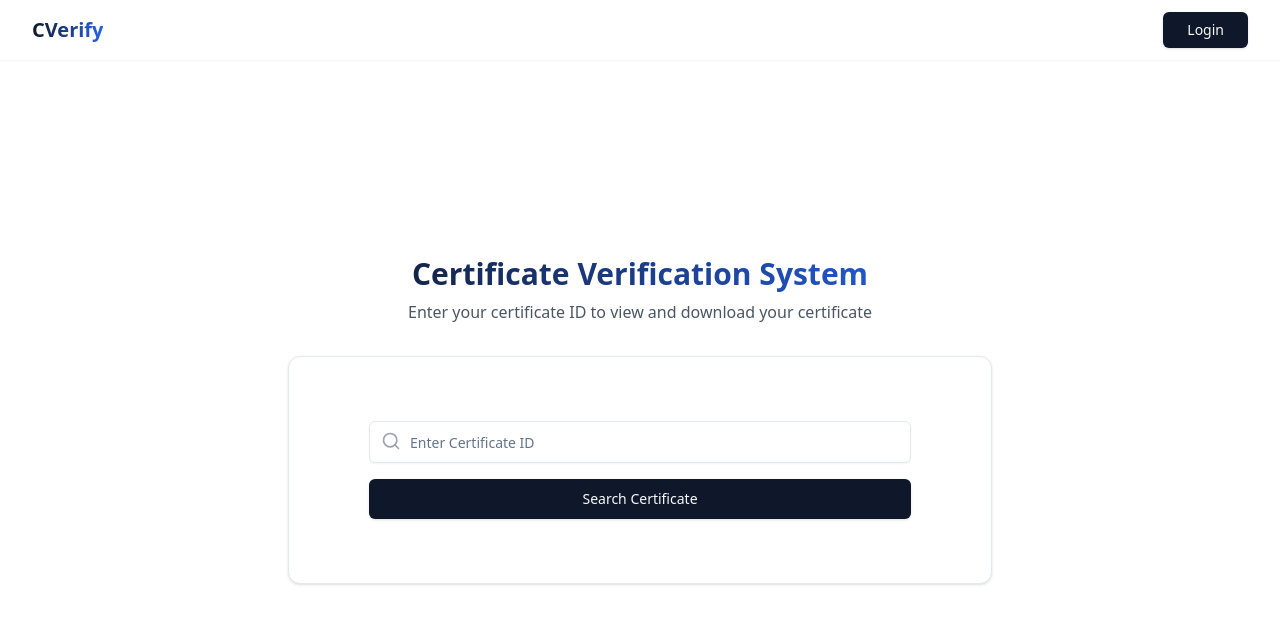
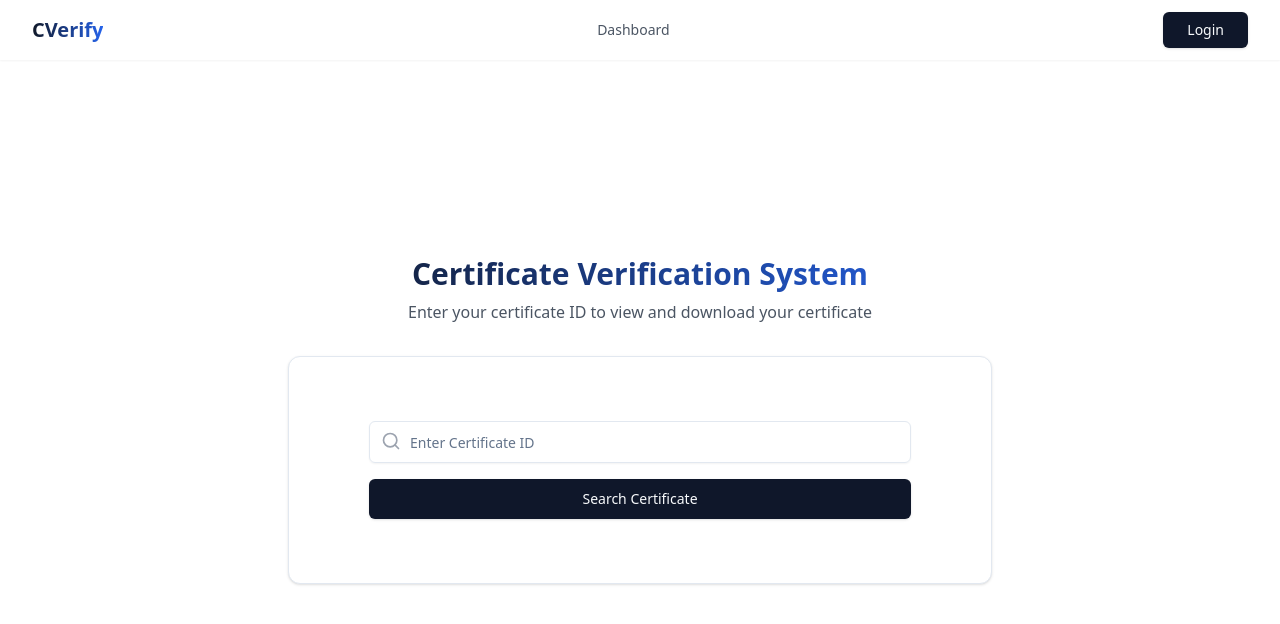
Before and after one commit to Byaxy/certificate-verification-system, a React (Vite) app: page /verify-certificate in a window 1280 px wide. Shown: the top 624 px of the page. Built offline with nearby package versions, Linux system fonts and the light colour scheme; no server answers.

Commit message:
nav refactor

```diff
--- a/src/components/Header.jsx
+++ b/src/components/Header.jsx
@@ -32,6 +32,18 @@ const Header = () => {
               CVerify
             </span>
           </Link>
+
+          {/* Nav Section */}
+          {!["/admin", "/admin/certificates"].includes(location.pathname) && (
+            <nav className="hidden sm:flex gap-4 items-center">
+              <Link
+                to="/admin"
+                className="text-sm text-gray-600 hover:text-primary"
+              >
+                Dashboard
+              </Link>
+            </nav>
+          )}
 
           {/* Auth Section */}
           <div className="flex items-center gap-4">
--- a/src/hooks/useCertificates.js
+++ b/src/hooks/useCertificates.js
@@ -9,7 +9,7 @@ import {
 export const useFetchAllCertificates = () => {
   return useQuery({
     queryKey: ["certificates"],
-    queryFn: () => fetchAllCertificates,
+    queryFn: fetchAllCertificates,
     staleTime: 1000 * 60 * 60 * 24, // Set stale time to 24 hours
     cacheTime: 1000 * 60 * 60 * 24, // Keep data in cache for 24 hours
     refetchOnWindowFocus: false, // Disable refetch on window focus
--- a/src/pages/VerifyCertificate.jsx
+++ b/src/pages/VerifyCertificate.jsx
@@ -26,7 +26,6 @@ const VerifyCertificate = () => {
 
         setCertificateData(response.data);
         setOpenDialog(true);
-        console.log(response.data);
       }
     } catch (error) {
       toast.error(
```
